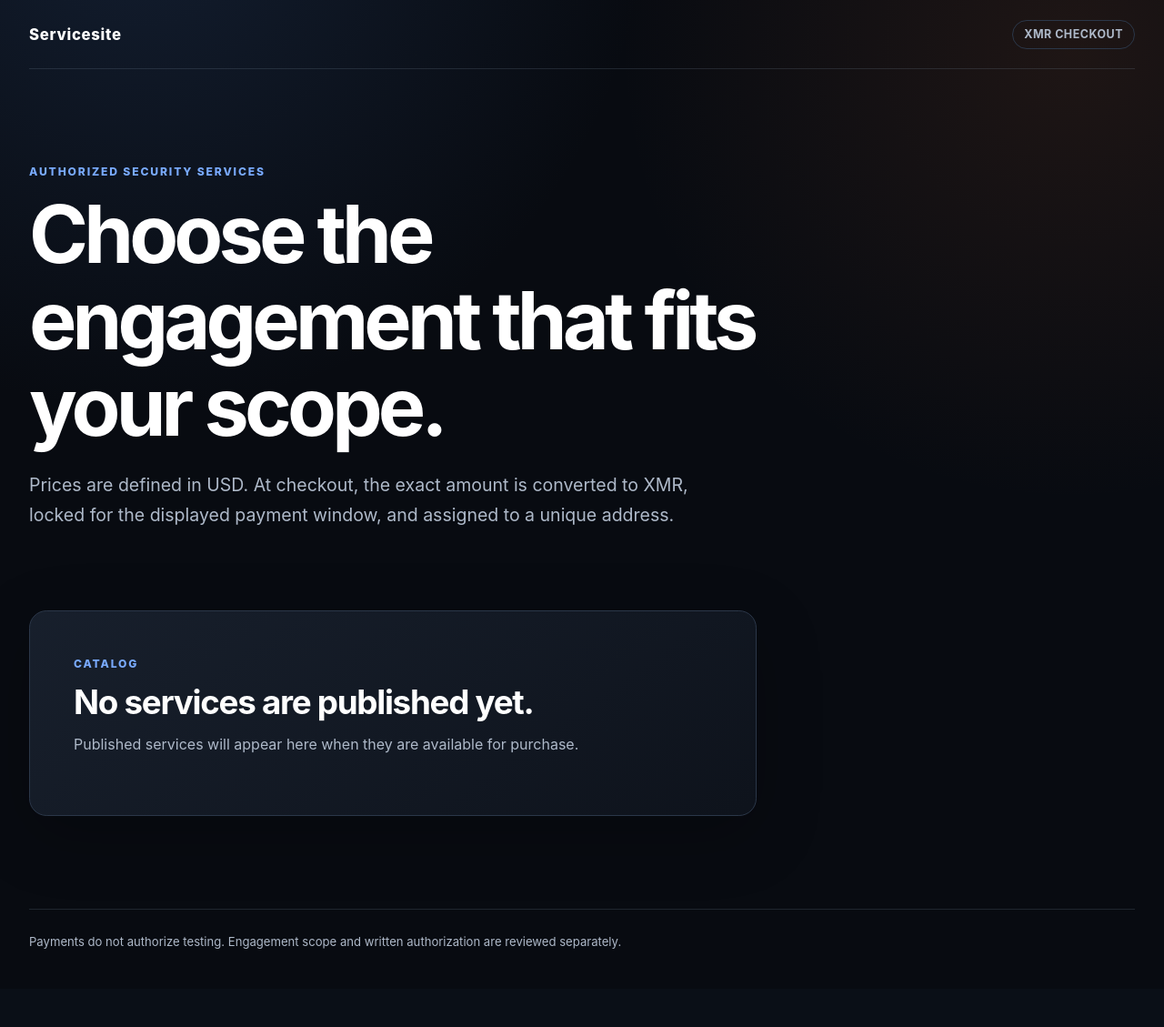
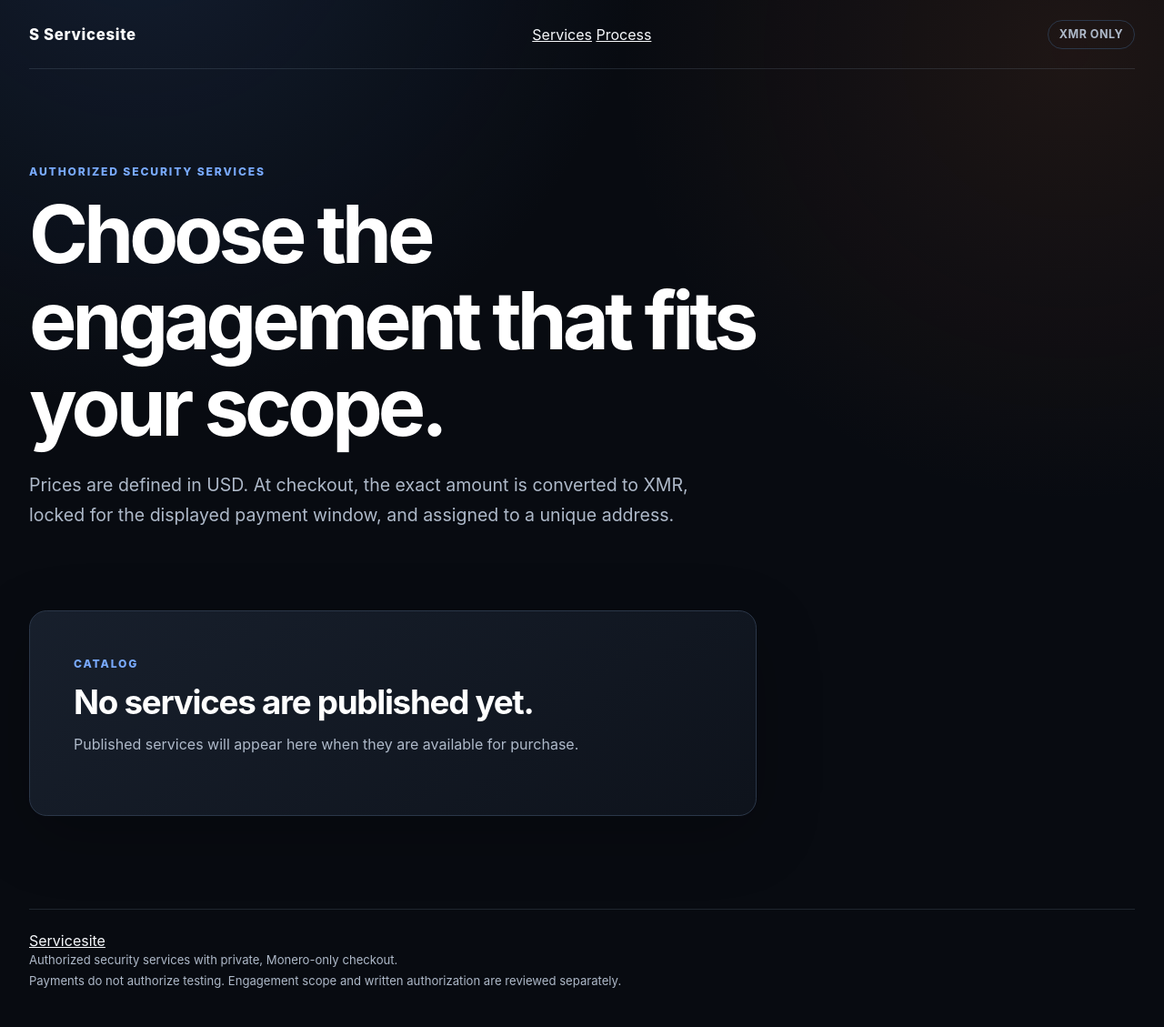
Before and after one commit to rafaelmedinez5/servicesite, a Flask app: page / in a window 1280 px wide. Shown: the whole page at 91% size. Before the commit the page ends 1043 px from the top, so only its background shows below. Run offline with Flask 3, Linux system fonts and the light colour scheme; data that the repository does not hold is empty.

Commit message:
Revamp homepage design and service discovery

```diff
--- a/app/templates/base.html
+++ b/app/templates/base.html
@@ -9,8 +9,15 @@
   </head>
   <body>
     <header class="site-header">
-      <a class="brand" href="{{ url_for('public.index') }}">Servicesite</a>
-      <span class="network-label">XMR checkout</span>
+      <a class="brand" href="{{ url_for('public.index') }}" aria-label="Servicesite home">
+        <span class="brand-mark" aria-hidden="true">S</span>
+        <span>Servicesite</span>
+      </a>
+      <nav class="site-nav" aria-label="Primary navigation">
+        <a href="{{ url_for('public.index') }}#services">Services</a>
+        <a href="{{ url_for('public.index') }}#process">Process</a>
+      </nav>
+      <span class="network-label"><span class="network-dot" aria-hidden="true"></span>XMR only</span>
     </header>
     <main class="page-shell">
       {% with messages = get_flashed_messages(with_categories=true) %}
@@ -25,7 +32,11 @@
       {% block content %}{% endblock %}
     </main>
     <footer class="site-footer">
-      <p>Payments do not authorize testing. Engagement scope and written authorization are reviewed separately.</p>
+      <div>
+        <a class="footer-brand" href="{{ url_for('public.index') }}">Servicesite</a>
+        <p>Authorized security services with private, Monero-only checkout.</p>
+      </div>
+      <p class="legal-note">Payments do not authorize testing. Engagement scope and written authorization are reviewed separately.</p>
     </footer>
   </body>
 </html>
```
